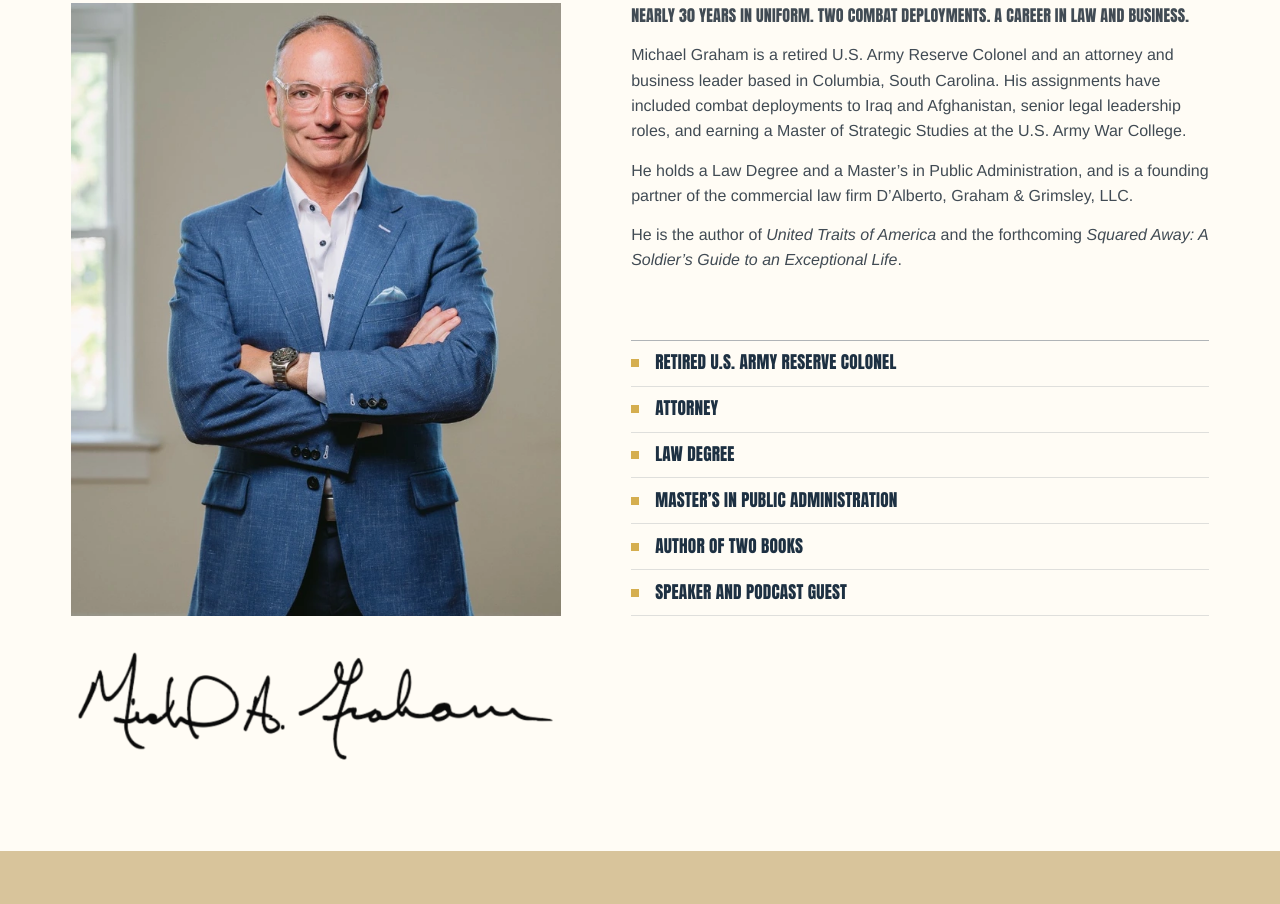
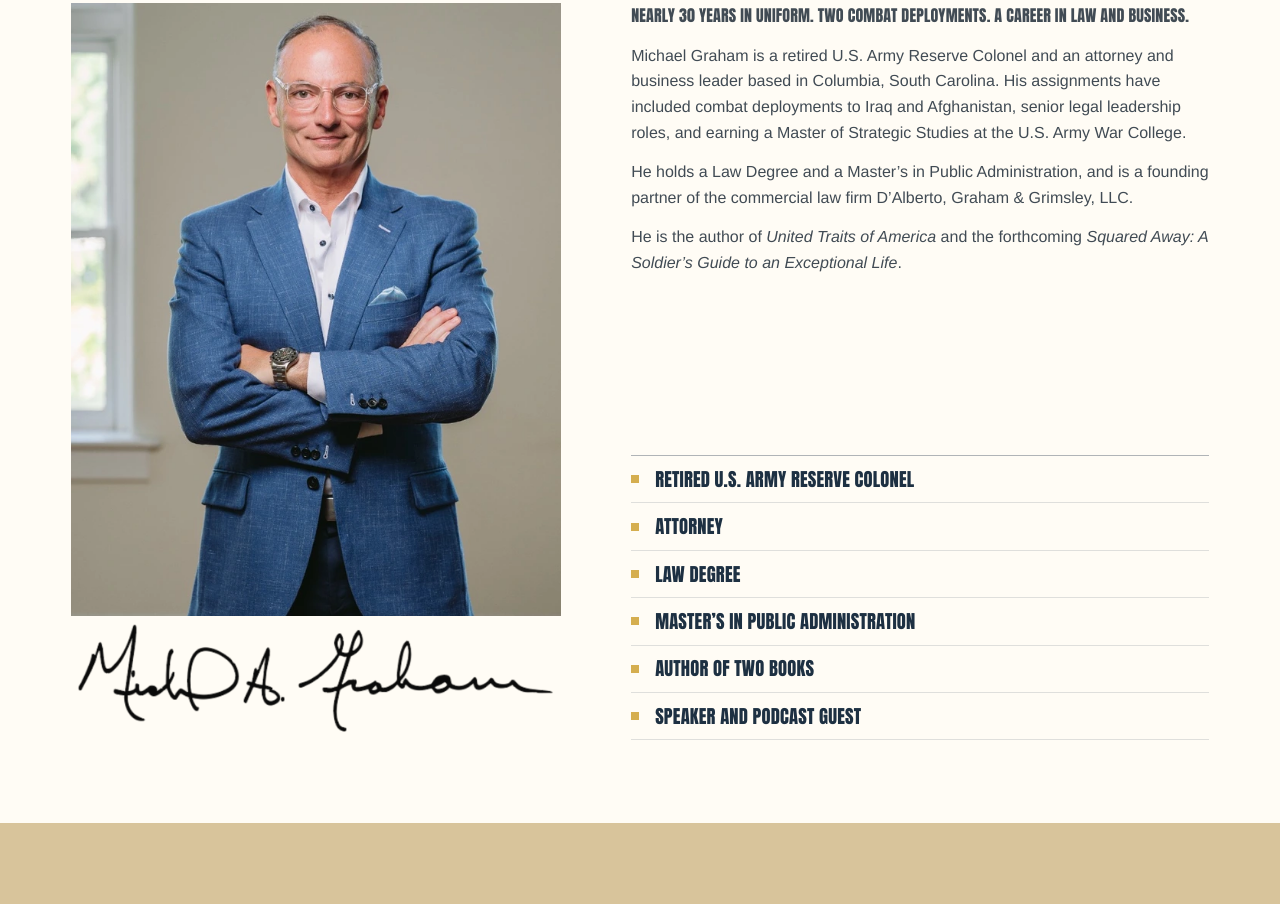
Before and after one commit to teamvideobypro/michaelgraham, a website: page index.html in a window 1280 px wide. Shown: the part 2785-3689 px from the top of the page. Drawn offline with Linux system fonts and the light colour scheme; no server answers.

Commit message:
Eliminate bottom empty space: enlarge intro lede font without exceeding photo top, push body down, and align 6 points with signature bottom

```diff
--- a/index.html
+++ b/index.html
@@ -189,6 +189,7 @@
       <div class="wrap about__grid">
         <h2 id="about-h" class="about__title">Meet Michael</h2>
 
+        <div class="about__media">
           <figure class="about__img">
             <picture>
               <source
@@ -205,6 +206,20 @@
               >
             </picture>
           </figure>
+
+          <figure class="about__signature">
+            <picture>
+              <source srcset="/assets/img/signature.webp" type="image/webp">
+              <img
+                src="/assets/img/signature.png"
+                alt="Signature of Colonel (Ret.) Michael A. Graham"
+                width="600"
+                height="152"
+                loading="lazy"
+              >
+            </picture>
+          </figure>
+        </div>
 
         <div class="about__copy">
           <p class="about__lede">Nearly 30 years in uniform. Two combat deployments. A career in law and business.</p>
@@ -227,19 +242,6 @@
             <li>Speaker and podcast guest</li>
           </ul>
         </div>
-
-        <figure class="about__signature">
-          <picture>
-            <source srcset="/assets/img/signature.webp" type="image/webp">
-            <img
-              src="/assets/img/signature.png"
-              alt="Signature of Colonel (Ret.) Michael A. Graham"
-              width="600"
-              height="152"
-              loading="lazy"
-            >
-          </picture>
-        </figure>
       </div>
     </section>
 
--- a/styles.css
+++ b/styles.css
@@ -585,8 +585,7 @@ h1 {
   grid-template-columns: minmax(0px, 1fr) minmax(0px, 1.18fr);
   grid-template-areas:
     "title ."
-    "img copy"
-    "sig .";
+    "media copy";
   gap: 0px clamp(36px, 5.5vw, 84px);
   align-items: stretch;
   max-width: 1240px;
@@ -601,15 +600,20 @@ h1 {
   color: var(--navy);
 }
 
+.about__media {
+  grid-area: media;
+  display: flex;
+  flex-direction: column;
+}
+
 .about__img {
-  grid-area: img;
   margin: 0px;
 }
 
 .about__img img {
   display: block;
   width: 100%;
-  height: 100%;
+  height: auto;
   aspect-ratio: 768 / 962;
   object-fit: cover;
   object-position: center top;
@@ -617,9 +621,9 @@ h1 {
 }
 
 .about__signature {
-  grid-area: sig;
   margin: clamp(18px, 2.4vw, 28px) 0px 0px 0px;
   padding: 0px;
+  margin-top: auto;
 }
 
 .about__signature img {
@@ -639,17 +643,17 @@ h1 {
 }
 
 .about__lede {
-  font: 400 clamp(16px, 1.35vw, 19px) / 1.18 var(--head);
+  font: 400 clamp(20px, 2.1vw, 30px) / 1.12 var(--head);
   text-transform: uppercase;
   color: var(--navy);
-  margin-bottom: clamp(12px, 1.1vw, 15px);
+  margin-bottom: clamp(14px, 1.3vw, 18px);
   letter-spacing: 0.01em;
 }
 
 .about__copy p {
-  margin-bottom: clamp(12px, 1.1vw, 15px);
+  margin-bottom: clamp(12px, 1.1vw, 16px);
   font-size: clamp(16px, 1.2vw, 17.5px);
-  line-height: 1.58;
+  line-height: 1.6;
   color: var(--slate);
 }
 
@@ -659,10 +663,10 @@ h1 {
 }
 
 .cv li {
-  font: 400 clamp(17px, 1.35vw, 19.5px) / 1.12 var(--head);
+  font: 400 clamp(17.5px, 1.45vw, 21px) / 1.12 var(--head);
   text-transform: uppercase;
   color: var(--navy);
-  padding: clamp(11px, 1vw, 13.5px) 0px clamp(11px, 1vw, 13.5px) 24px;
+  padding: clamp(10px, 1vw, 13.5px) 0px clamp(10px, 1vw, 13.5px) 24px;
   border-bottom: 1px solid rgba(29, 48, 66, 0.14);
   position: relative;
   letter-spacing: 0.01em;
@@ -673,9 +677,9 @@ h1 {
   position: absolute;
   left: 0px;
   top: 50%;
-  width: 7.5px;
-  height: 7.5px;
-  margin-top: -3.75px;
+  width: 8px;
+  height: 8px;
+  margin-top: -4px;
   background: var(--gold);
 }
 
@@ -1211,19 +1215,18 @@ h1 {
     grid-template-columns: minmax(0px, 1fr);
     grid-template-areas:
       "title"
-      "img"
-      "sig"
+      "media"
       "copy";
   }
   .about__title {
     font-size: clamp(38px, 4.8vw, 76px);
     margin-bottom: 20px;
   }
-  .about__img {
-    margin-bottom: 0px;
+  .about__media {
+    margin-bottom: 24px;
   }
   .about__signature {
-    margin: 18px 0px 32px 0px;
+    margin-top: 18px;
     max-width: 320px;
   }
   .about__copy {
```
Lines whose indentation alone changed are shown as unchanged.
